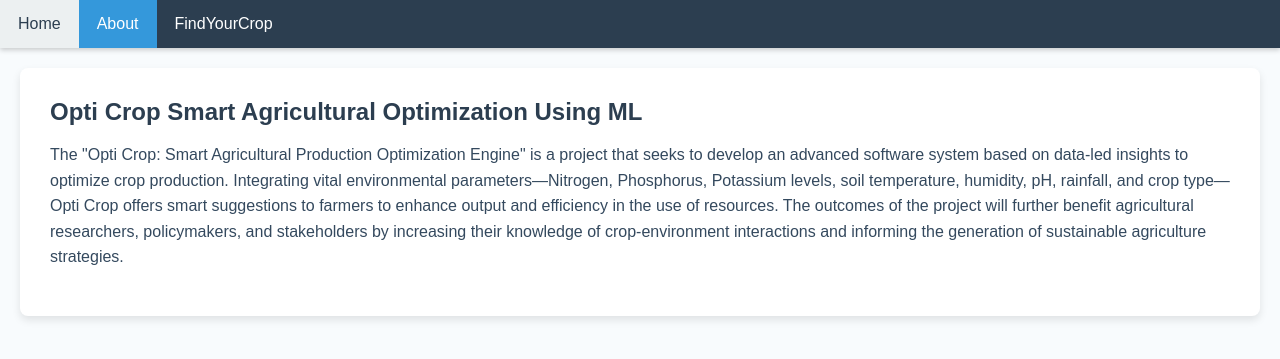
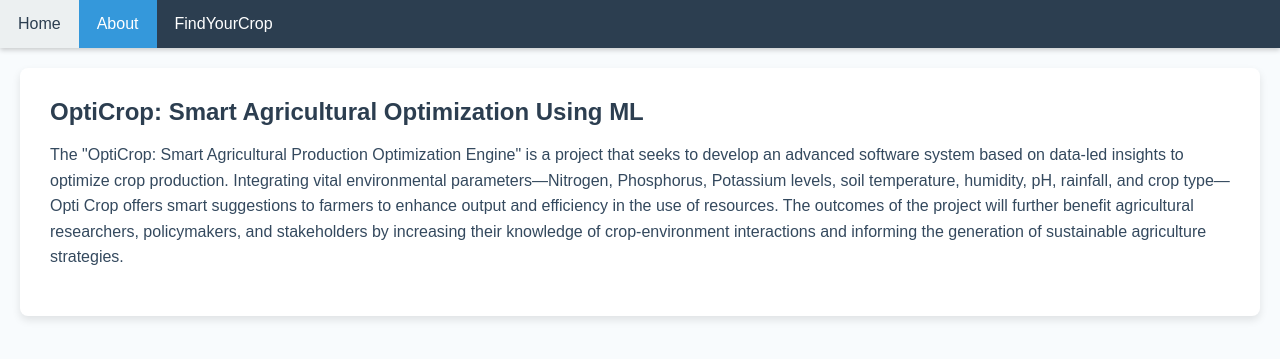
Before and after one commit to psiriyapuraju/OptiCrop, a Flask app: page /about in a window 1280 px wide. Shown: the top 359 px of the page. Run offline with Flask 3, Linux system fonts and the light colour scheme; parts of the project's set-up code (start-up, migrations or seed data) failed here and were passed over.

Commit message:
Initial commit

```diff
--- a/app.py
+++ b/app.py
@@ -4,7 +4,7 @@ import pickle
 
 app = Flask(__name__)
 
-path = r"C:\Users\psiri\Desktop\OptiCrop\\"
+path = r"C:\Users\USER\OneDrive\Desktop\OptiCrop\\"
 model = pickle.load(open(path + 'model.pkl', 'rb'))
 
 @app.route('/')
--- a/templates/about.html
+++ b/templates/about.html
@@ -66,8 +66,8 @@
     </div>
 
     <div class="content-area">
-        <h2>Opti Crop Smart Agricultural Optimization Using ML</h2>
-        <p>The "Opti Crop: Smart Agricultural Production Optimization Engine" is a project that seeks to develop an advanced software system based on data-led insights to optimize crop production. Integrating vital environmental parameters—Nitrogen, Phosphorus, Potassium levels, soil temperature, humidity, pH, rainfall, and crop type—Opti Crop offers smart suggestions to farmers to enhance output and efficiency in the use of resources. The outcomes of the project will further benefit agricultural researchers, policymakers, and stakeholders by increasing their knowledge of crop-environment interactions and informing the generation of sustainable agriculture strategies.</p>
+        <h2>OptiCrop: Smart Agricultural Optimization Using ML</h2>
+        <p>The "OptiCrop: Smart Agricultural Production Optimization Engine" is a project that seeks to develop an advanced software system based on data-led insights to optimize crop production. Integrating vital environmental parameters—Nitrogen, Phosphorus, Potassium levels, soil temperature, humidity, pH, rainfall, and crop type—Opti Crop offers smart suggestions to farmers to enhance output and efficiency in the use of resources. The outcomes of the project will further benefit agricultural researchers, policymakers, and stakeholders by increasing their knowledge of crop-environment interactions and informing the generation of sustainable agriculture strategies.</p>
     </div>
 
 </body>
--- a/templates/home.html
+++ b/templates/home.html
@@ -66,7 +66,7 @@
     </div>
 
     <div class="content-area">
-        <h2>Opti Crop Agricultural Optimisation</h2>
+        <h2>OptiCrop Agricultural Optimisation</h2>
         <p>OptiCrop is an advanced software system designed to empower farmers and agricultural businesses. Based on data-driven insights, it optimizes crop growth, enabling farmers to make more informed choices regarding planting, irrigation, fertilization, pest management, and harvesting. It aims to increase yields, reduce expenditures, and enhance sustainable agriculture.</p>
     </div>
 
```
Also changed, not shown: README.md (added).
